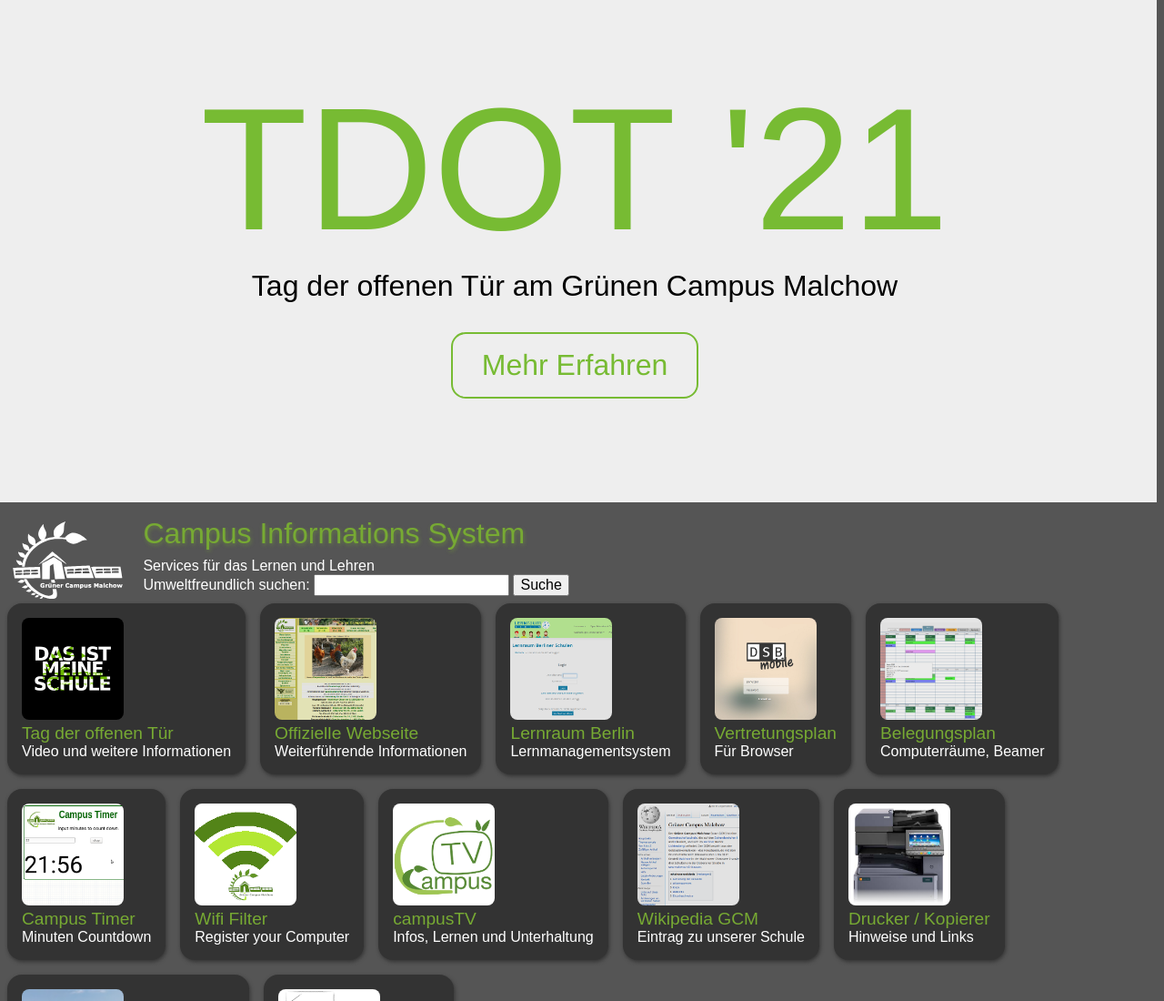
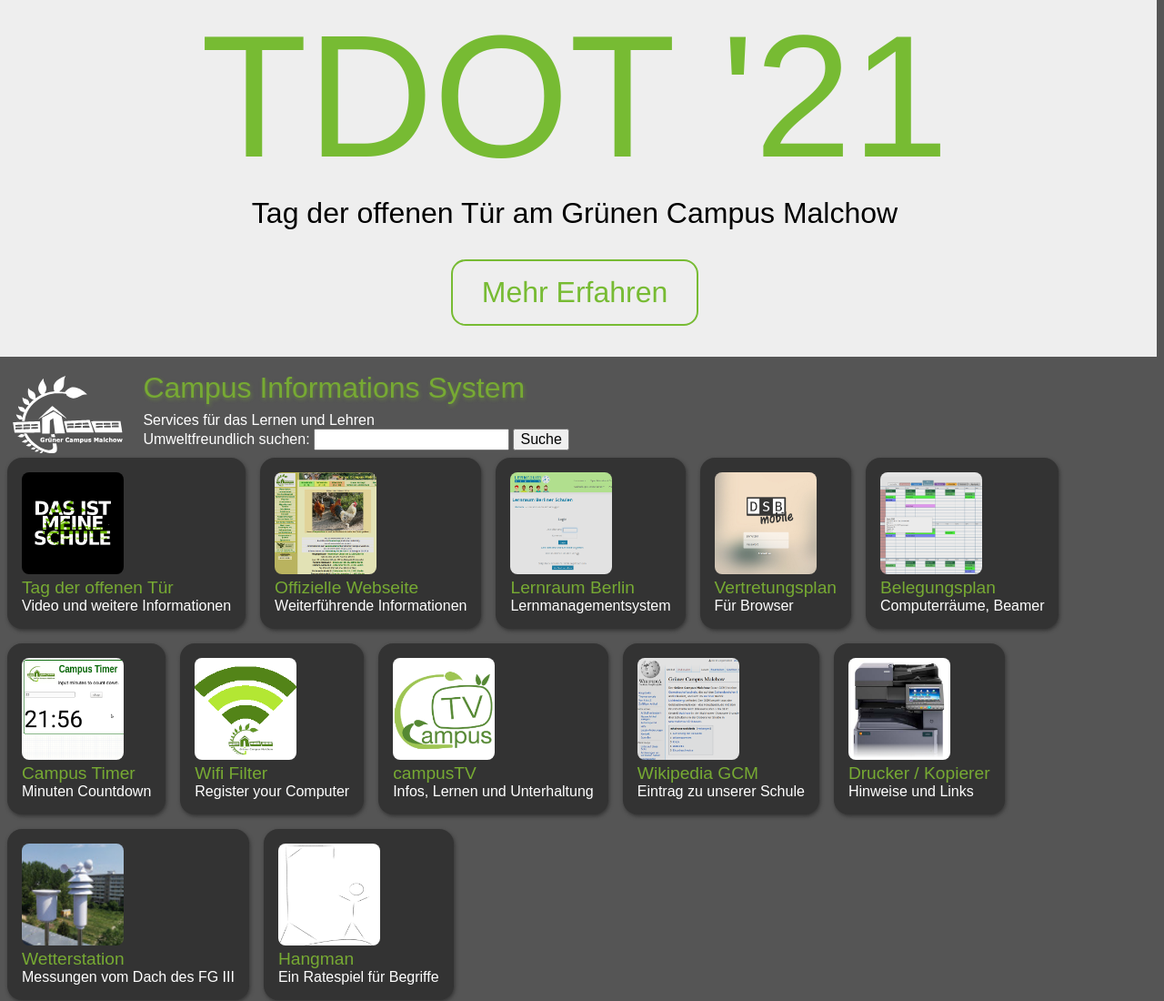
Before and after one commit to gruener-campus-malchow/cis_landingpage, a plain HTML site: page index.html in a window 1280 px wide. Shown: the top 1100 px of the page at 91% size. Drawn offline with Linux system fonts and the light colour scheme.

Commit message:
Höhe Banner angepasst

```diff
--- a/screen_tdot.css
+++ b/screen_tdot.css
@@ -1,6 +1,6 @@
 .tdot-banner {
   width: 100vw;
-  min-height: 70vh;
+  min-height: 50vh;
   margin: -8px;
   background: #eee;
   margin-bottom: 1rem;
```
